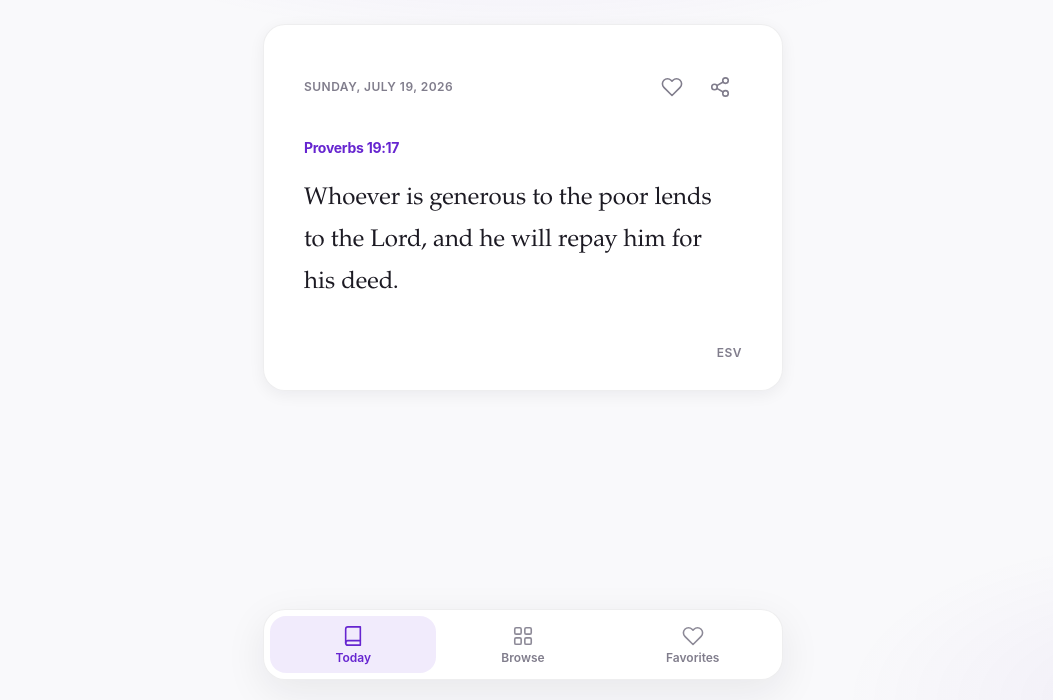
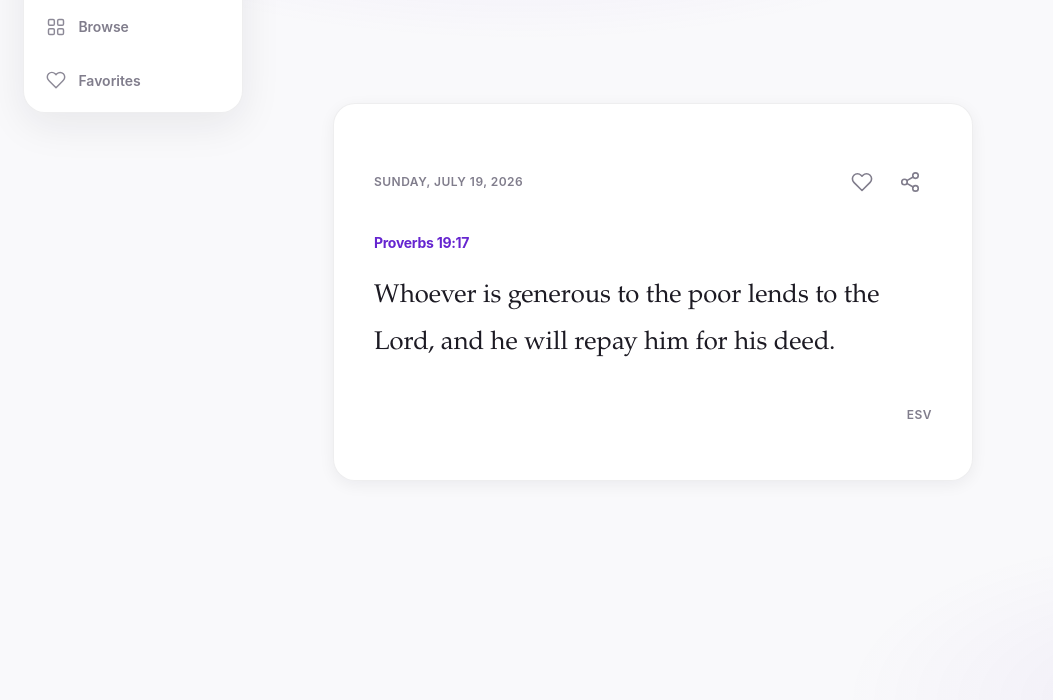
Before and after one commit to paulusfong/daily-proverbs, a plain HTML site: page index.html in a window 1280 px wide. Shown: the part 100-800 px from the top of the page, without its empty margins (117-1170 px from the left). Drawn offline with Linux system fonts and the light colour scheme.

Commit message:
Add live QA script, desktop layout, and deploy docs
Ship a repeatable production smoke script, document GitHub Pages vs
Vercel headers, improve tablet/desktop layout with a side nav, and
bump the service worker cache to v8.

```diff
--- a/service-worker.js
+++ b/service-worker.js
@@ -1,5 +1,5 @@
 // Cache name: bump on every release that changes precached assets.
-const CACHE_NAME = 'daily-proverbs-v7';
+const CACHE_NAME = 'daily-proverbs-v8';
 
 // Paths relative to the service worker scope (works on domain root and
 // GitHub Pages project sites like /daily-proverbs/).
--- a/styles.css
+++ b/styles.css
@@ -716,6 +716,113 @@ html[lang="zh-TW"] body {
   }
 }
 
+/* Tablet */
+@media (min-width: 720px) {
+  .container {
+    max-width: 640px;
+    padding-top: var(--spacing-lg);
+  }
+
+  .verse-card {
+    padding: var(--spacing-2xl) var(--spacing-xl);
+  }
+
+  .verse-text {
+    font-size: clamp(1.35rem, 2vw, 1.65rem);
+    line-height: 1.8;
+  }
+
+  .chapter-grid {
+    grid-template-columns: repeat(auto-fill, minmax(72px, 1fr));
+    gap: 0.75rem;
+  }
+}
+
+/* Desktop — side navigation + reading column */
+@media (min-width: 1024px) {
+  body {
+    display: block;
+  }
+
+  .container {
+    max-width: 1080px;
+    display: grid;
+    grid-template-columns: 220px minmax(0, 1fr);
+    grid-template-rows: auto 1fr;
+    grid-template-areas:
+      "side header"
+      "side main";
+    gap: 0 var(--spacing-xl);
+    padding: var(--spacing-xl) var(--spacing-xl) var(--spacing-xl);
+    min-height: 100vh;
+    min-height: 100dvh;
+    align-content: start;
+  }
+
+  .header {
+    grid-area: header;
+    padding: 0 0 var(--spacing-lg);
+    margin: 0;
+  }
+
+  main#mainContent {
+    grid-area: main;
+    min-width: 0;
+  }
+
+  .nav {
+    grid-area: side;
+    position: sticky;
+    top: var(--spacing-xl);
+    left: auto;
+    bottom: auto;
+    transform: none;
+    width: 100%;
+    height: fit-content;
+    flex-direction: column;
+    padding: 0.5rem;
+    gap: 0.35rem;
+    border-radius: var(--radius-xl);
+  }
+
+  .nav-btn {
+    flex-direction: row;
+    justify-content: flex-start;
+    gap: 0.75rem;
+    min-height: 48px;
+    padding: 0.75rem 0.9rem;
+    font-size: var(--text-sm);
+    width: 100%;
+  }
+
+  .nav-btn-icon {
+    width: 20px;
+    height: 20px;
+  }
+
+  .daily-container.active {
+    display: flex;
+    align-items: center;
+    min-height: min(70vh, 640px);
+  }
+
+  .verse-container {
+    width: 100%;
+    max-width: 640px;
+    margin: 0 auto;
+    padding: var(--spacing-md) 0;
+  }
+
+  .browse-container.active,
+  .favorites-container.active {
+    max-width: 720px;
+  }
+
+  .toast {
+    bottom: var(--spacing-xl);
+  }
+}
+
 /* Print */
 @media print {
   .header-actions,
```
Also changed, not shown: DEPLOY.md (added, +54 -0 lines), README.md, 2 other files.
